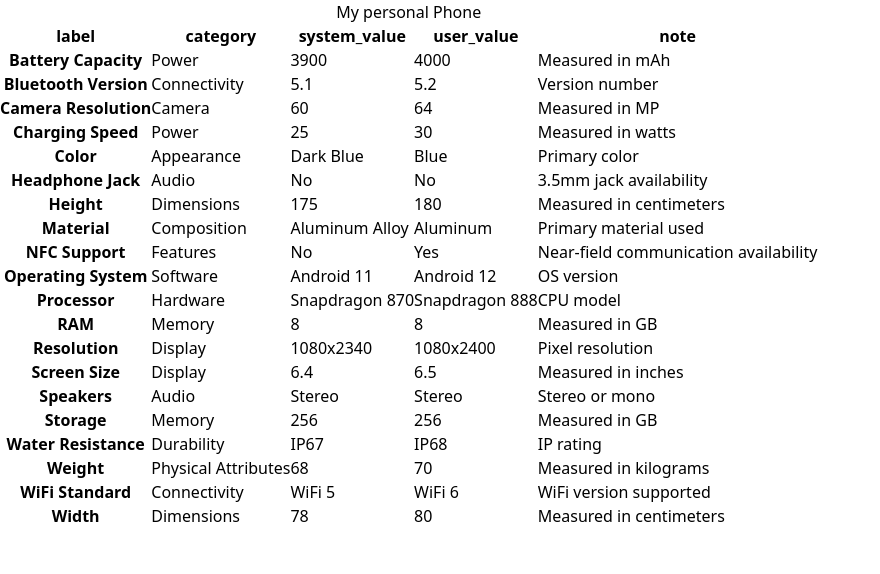
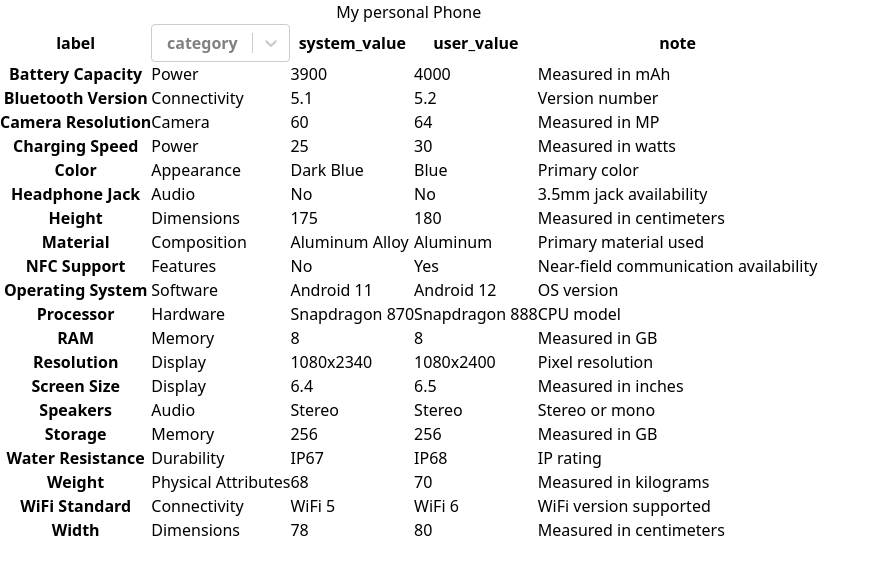
Before and after one commit to manuel-pross/technical_challenge, a React (Vite) app: page / in a window 1280 px wide. Shown: the top 574 px of the page, without its empty margins (0-880 px from the left). Built offline with nearby package versions, Linux system fonts and the light colour scheme.

Commit message:
wip: add react select, add selection field to category header

```diff
--- a/package.json
+++ b/package.json
@@ -14,6 +14,7 @@
     "@tanstack/react-query": "^4.36.1",
     "react": "^18.3.1",
     "react-dom": "^18.3.1",
+    "react-select": "^5.10.0",
     "tailwindcss": "^4.0.3"
   },
   "devDependencies": {
@@ -21,6 +22,7 @@
     "@types/node": "^22.13.0",
     "@types/react": "^18.3.18",
     "@types/react-dom": "^18.3.5",
+    "@types/react-select": "^5.0.1",
     "@vitejs/plugin-react": "^4.3.4",
     "eslint": "^9.17.0",
     "eslint-plugin-react-hooks": "^5.0.0",
--- /dev/null
+++ b/src/components/customTable/tableHead/categoryHeader/index.tsx
@@ -0,0 +1,30 @@
+import { categories, Option } from "@/types";
+import { useState } from "react";
+import Select from "react-select";
+
+const options: Option[] = categories.map((category) => ({
+  label: category,
+  value: category,
+}));
+
+function CategoryHeader() {
+  const [selectedOption, setSelectedOption] = useState<Option | null>(null);
+
+  const handleChange = (selectedOption: Option | null) => {
+    if (!selectedOption) return;
+
+    setSelectedOption(selectedOption);
+  };
+
+  return (
+    <Select
+      options={options}
+      value={selectedOption}
+      onChange={handleChange}
+      placeholder="category"
+      isClearable
+    />
+  );
+}
+
+export default CategoryHeader;
--- a/src/components/customTable/tableHead/index.tsx
+++ b/src/components/customTable/tableHead/index.tsx
@@ -1,3 +1,4 @@
+import CategoryHeader from "@/components/customTable/tableHead/categoryHeader";
 import { useState } from "react";
 
 type TableHeadProps = {
@@ -27,6 +28,9 @@ function TableHead({
       <tr>
         {colHeaders.map((header) => (
           <th key={header}>
+            {header === "category" ? (
+              <CategoryHeader />
+            ) : (
               <button
                 className="hover:cursor-pointer"
                 type="button"
@@ -34,6 +38,7 @@ function TableHead({
               >
                 {header}
               </button>
+            )}
           </th>
         ))}
       </tr>
--- a/src/types.ts
+++ b/src/types.ts
@@ -1,18 +1,47 @@
-export type Category =
-  | "Dimensions"
-  | "Physical Attributes"
-  | "Appearance"
-  | "Composition"
-  | "Power"
-  | "Display"
-  | "Hardware"
-  | "Memory"
-  | "Software"
-  | "Camera"
-  | "Connectivity"
-  | "Features"
-  | "Durability"
-  | "Audio";
+export const categories = [
+  "Dimensions",
+  "Physical Attributes",
+  "Appearance",
+  "Composition",
+  "Power",
+  "Display",
+  "Hardware",
+  "Memory",
+  "Software",
+  "Camera",
+  "Connectivity",
+  "Features",
+  "Durability",
+  "Audio",
+] as const;
+
+export type Category = (typeof categories)[number];
+
+export type SelectOption = {
+  label: string;
+  value: string;
+};
+
+export const selectOptions: SelectOption[] = categories.map((category) => ({
+  label: category,
+  value: category,
+}));
+
+//export type Category =
+//  | "Dimensions"
+//  | "Physical Attributes"
+//  | "Appearance"
+//  | "Composition"
+//  | "Power"
+//  | "Display"
+//  | "Hardware"
+//  | "Memory"
+//  | "Software"
+//  | "Camera"
+//  | "Connectivity"
+//  | "Features"
+//  | "Durability"
+//  | "Audio";
 
 export type TechSpec = {
   id: number;
```
Also changed, not shown: 1 other file (tests, documents, lock files or other folders). Lines whose indentation alone changed are shown as unchanged.
